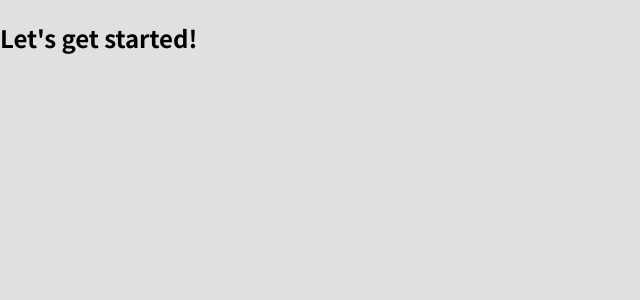
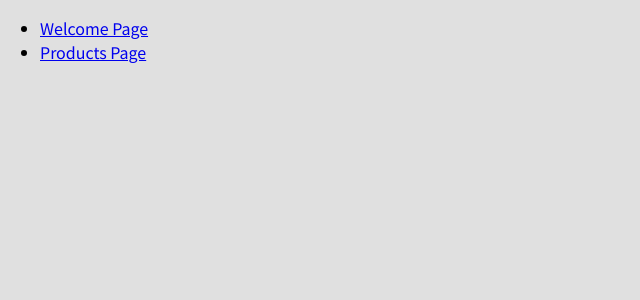
Before and after one commit to RZFalcore/udemy-react-course, a React (Create React App) app: page / in a window 1280 px wide. Shown: the top 300 px of the page, without its empty margins (0-640 px from the left). Built offline with nearby package versions, Linux system fonts and the light colour scheme.

Commit message:
used navLinks to navigate

```diff
--- a/src/Pages/RoutingApp.js
+++ b/src/Pages/RoutingApp.js
@@ -1,5 +1,6 @@
 import React from "react";
 import { BrowserRouter as Router, Route } from "react-router-dom";
+import Navigation from "../components/RoutingApp/Navigation";
 import ProductsPage from "../components/RoutingApp/Pages/ProductsPage";
 import WelcomePage from "../components/RoutingApp/Pages/WelcomePage";
 
@@ -8,9 +9,7 @@ import "./RoutingApp.css";
 function App() {
   return (
     <Router>
-      <div>
-        <h2>Let's get started!</h2>
-      </div>
+      <Navigation />
       <Route path="/welcome">
         <WelcomePage />
       </Route>
--- /dev/null
+++ b/src/components/RoutingApp/Navigation.js
@@ -0,0 +1,19 @@
+import React from "react";
+import { NavLink } from "react-router-dom";
+
+const Navigation = () => (
+  <header>
+    <nav>
+      <ul>
+        <li>
+          <NavLink to="/welcome">Welcome Page</NavLink>
+        </li>
+        <li>
+          <NavLink to="/products">Products Page</NavLink>
+        </li>
+      </ul>
+    </nav>
+  </header>
+);
+
+export default Navigation;
```
